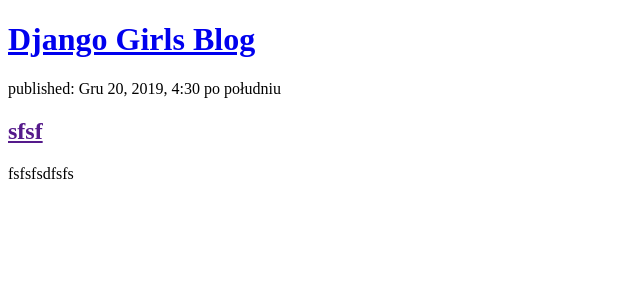
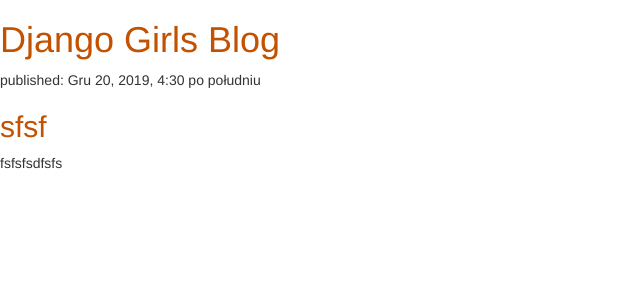
Before and after one commit to rucpata/blog-I, a Django app: page / in a window 1280 px wide. Shown: the top 300 px of the page, without its empty margins (0-640 px from the left). Run offline with Django 3.2, Linux system fonts and the light colour scheme; data comes from the database, SQL or seed files in the repository; some libraries are stand-ins or nearby versions.

Commit message:
styl css

```diff
--- /dev/null
+++ b/blog/static/css/blog.css
@@ -0,0 +1,5 @@
+h1 a, h2 a{
+    color: #C25100;
+}
+
+<a href="https://en.wikipedia.org/wiki/Django" class="external_link" id="link_to_wiki_page">
--- a/blog/templates/blog/post_list.html
+++ b/blog/templates/blog/post_list.html
@@ -1,8 +1,14 @@
 <!DOCTYPE html>
-<html lang="en">
+<html lang="pl">
+
+{% load static %}
+
     <head>
+        <title>Django Girls blog</title>
+        <link rel="stylesheet" href="//maxcdn.bootstrapcdn.com/bootstrap/3.2.0/css/bootstrap.min.css">
+        <link rel="stylesheet" href="//maxcdn.bootstrapcdn.com/bootstrap/3.2.0/css/bootstrap-theme.min.css">
+        <link rel="stylesheet" href="{% static 'css/blog.css' %}"
         <meta charset="UTF-8">
-    <title>Django Girls blog</title>
     </head>
     <body>
         <div>
@@ -16,6 +22,5 @@
                 <p>{{ post.text|linebreaksbr }}</p>
             </div>
         {% endfor %}
-
     </body>
 </html>
```
Lines whose indentation alone changed are shown as unchanged.
